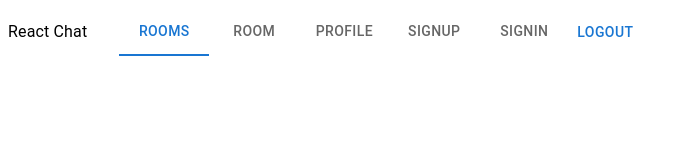
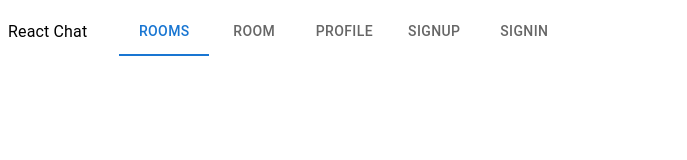
Before and after one commit to Raining1s0s/react-chat-app, a React (Create React App) app in the folder client/: page / in a window 1280 px wide. Shown: the top 160 px of the page, without its empty margins (0-687 px from the left). Built offline with nearby package versions, Linux system fonts and the light colour scheme.

Commit message:
Add handler for signout button

```diff
--- a/client/src/components/header/Header.tsx
+++ b/client/src/components/header/Header.tsx
@@ -2,18 +2,22 @@ import { FC } from "react";
 import { Box, Button, Stack, Typography } from "@mui/material";
 
 import Navbar from "../navbar/Navbar";
-import { useAppSelector } from "../../hooks/redux";
+import { useAppDispatch, useAppSelector } from "../../hooks/redux";
 import { getAuthState } from "../../store/selectors/authSelectors";
+import { signout } from "../../store/slices/authSlice";
 
 const Header: FC = () => {
   const { isAuth } = useAppSelector(getAuthState);
+  const dispatch = useAppDispatch();
+
+  const signoutHandler = () => dispatch(signout());
 
   return (
     <Box component="header">
       <Stack direction="row" alignItems="center">
         <Typography mr="2rem">React Chat</Typography>
         <Navbar />
-        {!isAuth && <Button>Logout</Button>}
+        {isAuth && <Button onClick={signoutHandler}>Logout</Button>}
       </Stack>
     </Box>
   );
```
